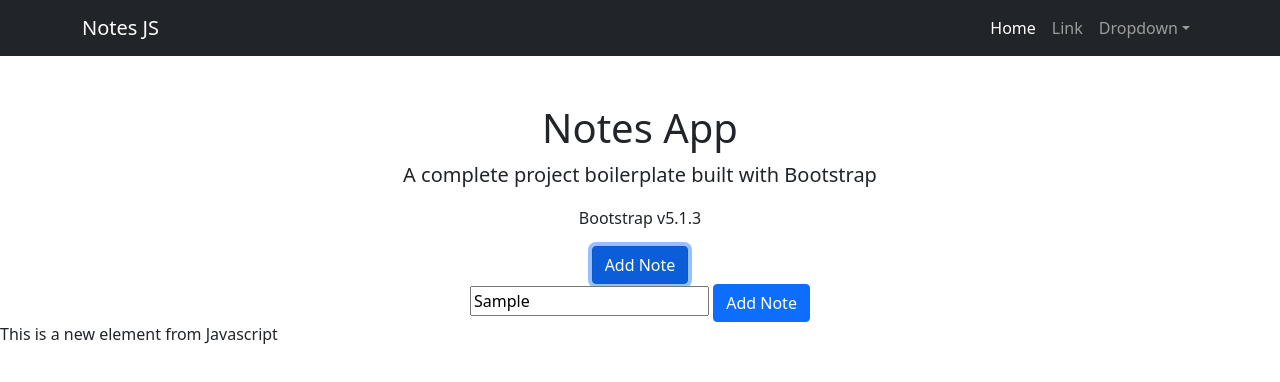
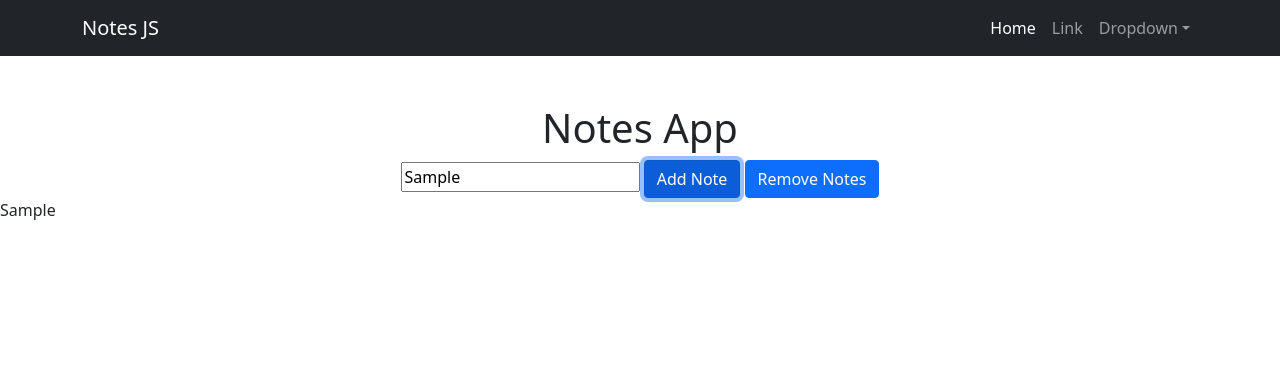
Before and after one commit to tarantej/js-bootcamp, a plain HTML site: page notes-app/index.html in a window 1280 px wide. Both pictures are taken after typing "Sample" into the empty fields and a click on the button "Add Note". Drawn offline with nearby package versions, Linux system fonts and the light colour scheme.

Commit message:
Changes to Notes App Add  / Remove Buttons

```diff
--- a/notes-app/index.html
+++ b/notes-app/index.html
@@ -42,13 +42,13 @@
     <div class="container">
         <div class="text-center mt-5">
             <h1>Notes App</h1>
-            <p class="lead">A complete project boilerplate built with Bootstrap</p>
-            <p>Bootstrap v5.1.3</p>
-            <button class="btn btn-primary" id="addNoteTest" name="addNoteTest">Add Note</button>
+
+            <!-- <button class="btn btn-primary" id="addNoteTest" name="addNoteTest">Add Note</button> -->
             <!-- Add Form input -->
             <form id="AddNoteForm">
                 <input id="AddNoteInput" name = "AddNoteInput" type="text" placeholder="Add Note" />
                 <button type="submit" class="btn btn-primary" id="addNote" name="addNote">Add Note</button>
+                <button class="btn btn-primary" id="removeNotes" name="removeNotes">Remove Notes</button>
             </form>
 
         </div>
--- a/notes-app/js/notes-app.js
+++ b/notes-app/js/notes-app.js
@@ -21,23 +21,49 @@ para.forEach(function(p) {
 
 // Add Click event for button
 
-const btnTest = document.getElementById('addNoteTest')
-btnTest.addEventListener("click", function (){
-    // console.log('hi')
+// const btnTest = document.getElementById('addNote')
+// btnTest.addEventListener("click", function (){
+//     // console.log('hi')
 
-    // Add a new element
-    const newParagraph = document.createElement('p') //  Does not actually create an element in HTML but creates a reference for it
-    newParagraph.textContent = 'This is a new element from Javascript'
-    document.querySelector('body').appendChild(newParagraph) // creates a new paragraph in the body and puts in the text content
-});
+//     // Add a new element
+//     // const newParagraph = document.createElement('p') //  Does not actually create an element in HTML but creates a reference for it
+//     // newParagraph.textContent = 'This is a new element from Javascript'
+//     // document.querySelector('body').appendChild(newParagraph) // creates a new paragraph in the body and puts in the text content
+// });
 
 
+// Add Notes via form
+
 document.getElementById('AddNoteForm').addEventListener('submit',function(addNoteEvent){
-    // Prevent default behaviour of submite on button click
+    // Prevent default behaviour of submit on button click
     addNoteEvent.preventDefault()
+
     // Show input box value
-    console.log(addNoteEvent.target.elements.AddNoteInput.value)
-    // alert('Form Submitted')
+
+    const newNoteText = addNoteEvent.target.elements.AddNoteInput.value
+    const newNote = document.createElement('p') //  Does not actually create an element in HTML but creates a reference for it
+
+    // Add a class to the newly created element
+    newNote.classList.add('notes')
+
+    // New element has the textContent from the input
+    newNote.textContent = newNoteText
+
+    // Show the newly created element
+    document.querySelector('body').appendChild(newNote) // creates a new paragraph in the body and puts in the text content
+
+})
+
+// Remove notes
+
+document.querySelector('#removeNotes').addEventListener('click',function(removeNotesEvent){
+    removeNotesEvent.preventDefault();
+
+    // Ask user for confirmation before deleting the notes
+
+    if (confirm("This will delete all the notes. Are you sure ?")) {
+        console.log('notes removed')
+    }
 })
 
 
```
